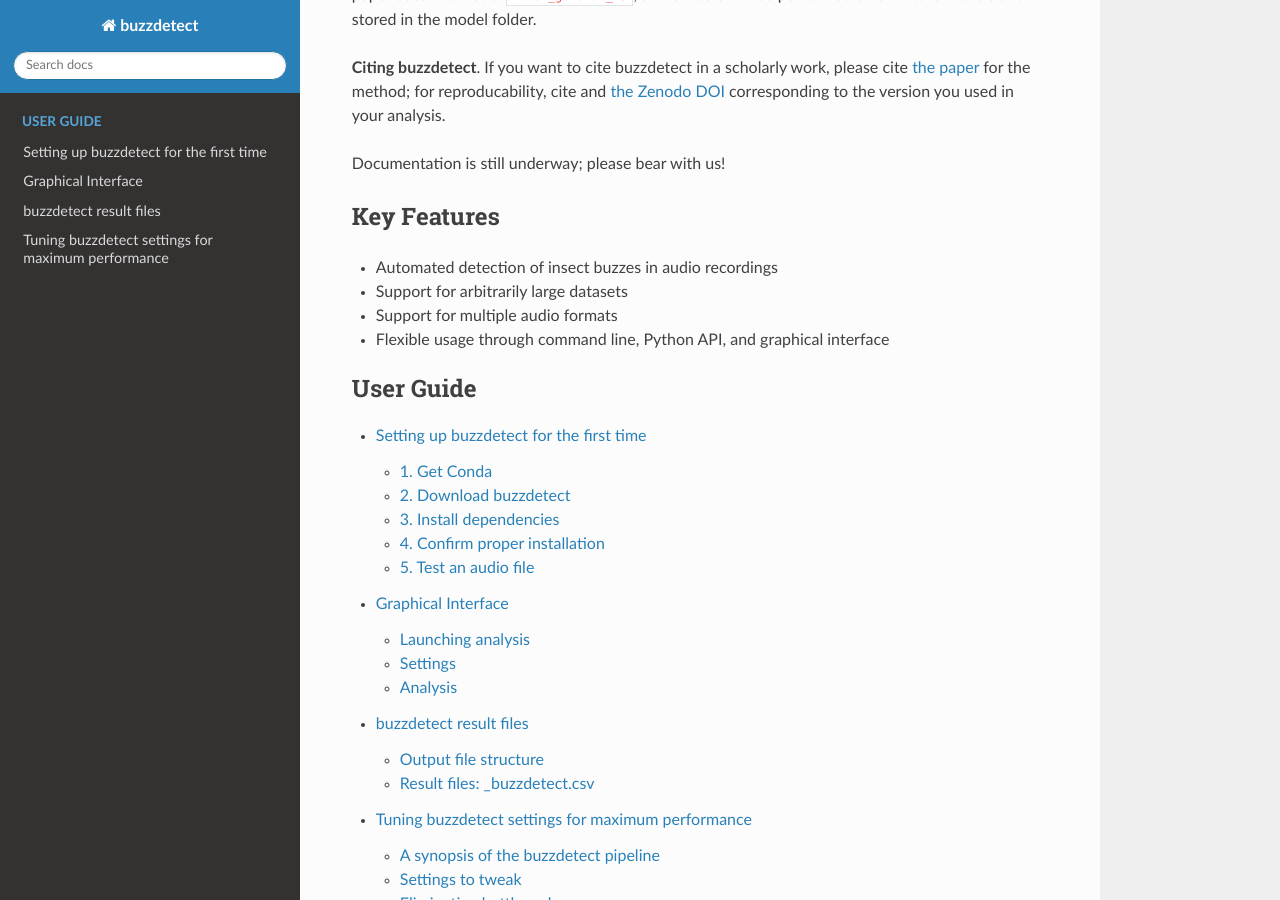
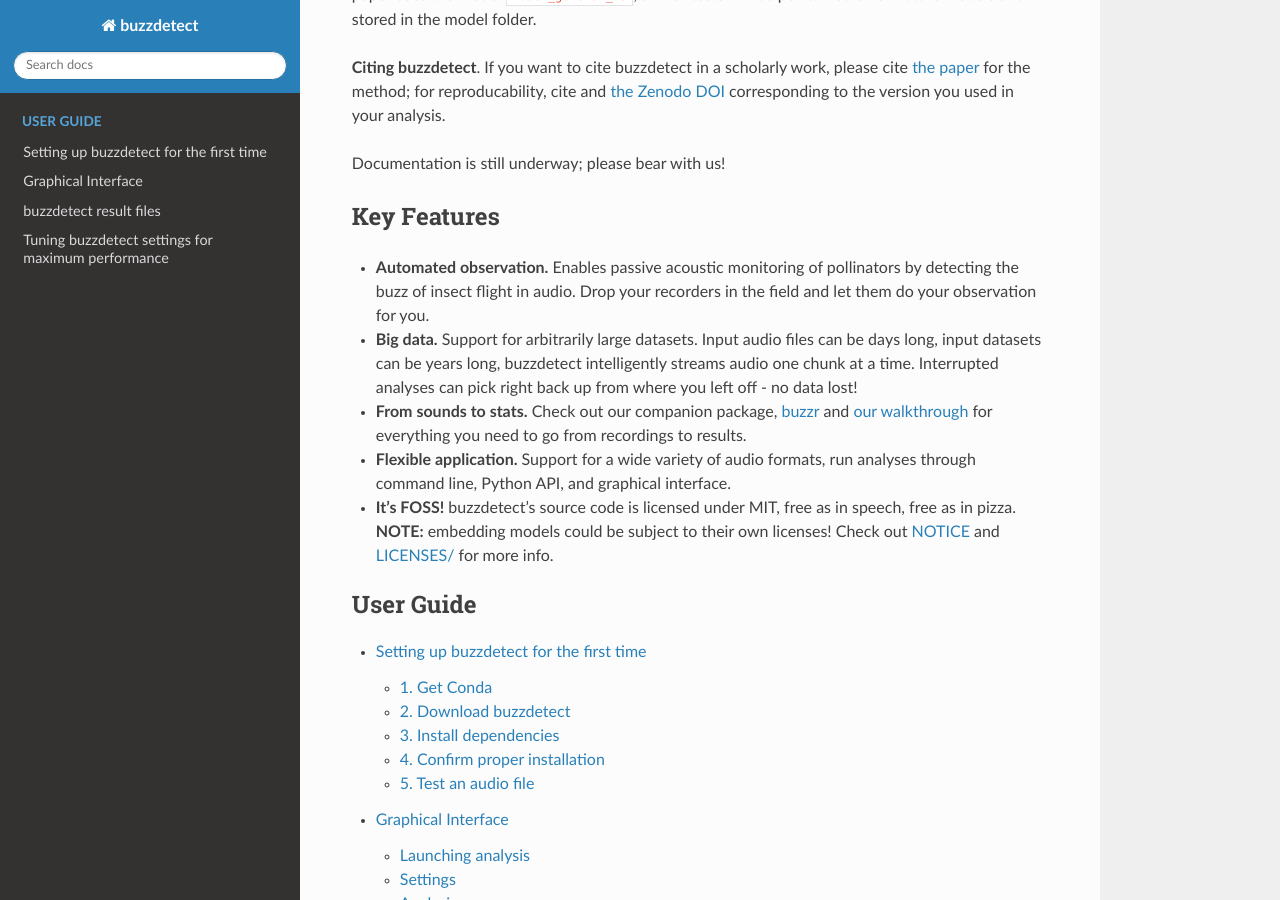
Before and after one commit to OSU-Bee-Lab/buzzdetect, a Sphinx documentation site: the page built from docs/source/index.rst, in a window 1280 px wide and 900 px high, scrolled down 517 px. Built offline with Sphinx 7.4.7 and the Read the Docs theme 3.1.0, drawn with Linux system fonts in a browser that asks for light colours; pages that are not in the unit, such as notebooks, are missing from menus.

Commit message:
update docs

```diff
--- a/docs/source/index.rst
+++ b/docs/source/index.rst
@@ -24,10 +24,21 @@
 Key Features
 -------------
 
-* Automated detection of insect buzzes in audio recordings
-* Support for arbitrarily large datasets
-* Support for multiple audio formats
-* Flexible usage through command line, Python API, and graphical interface
+- **Automated observation.** Enables passive acoustic monitoring of pollinators by detecting the buzz of insect flight in audio.
+  Drop your recorders in the field and let them do your observation for you.
+
+- **Big data.** Support for arbitrarily large datasets.
+  Input audio files can be days long, input datasets can be years long,
+  buzzdetect intelligently streams audio one chunk at a time.
+  Interrupted analyses can pick right back up from where you left off - no data lost!
+
+- **From sounds to stats.** Check out our companion package, `buzzr <https://github.com/OSU-Bee-Lab/buzzr>`_ and `our walkthrough <https://lukehearon.com/blog/2026/buzzdetect-walkthrough/>`_
+  for everything you need to go from recordings to results.
+
+- **Flexible application.** Support for a wide variety of audio formats, run analyses through command line, Python API, and graphical interface.
+
+- **It's FOSS!** buzzdetect's source code is licensed under MIT, free as in speech, free as in pizza.
+  **NOTE:** embedding models could be subject to their own licenses! Check out `NOTICE <https://github.com/OSU-Bee-Lab/buzzdetect/blob/main/NOTICE>`_ and `LICENSES/ <https://github.com/OSU-Bee-Lab/buzzdetect/tree/main/LICENSES>`_ for more info.
 
 .. toctree::
    :maxdepth: 2
```
Also changed, not shown: README.md (+13 -3 lines).
